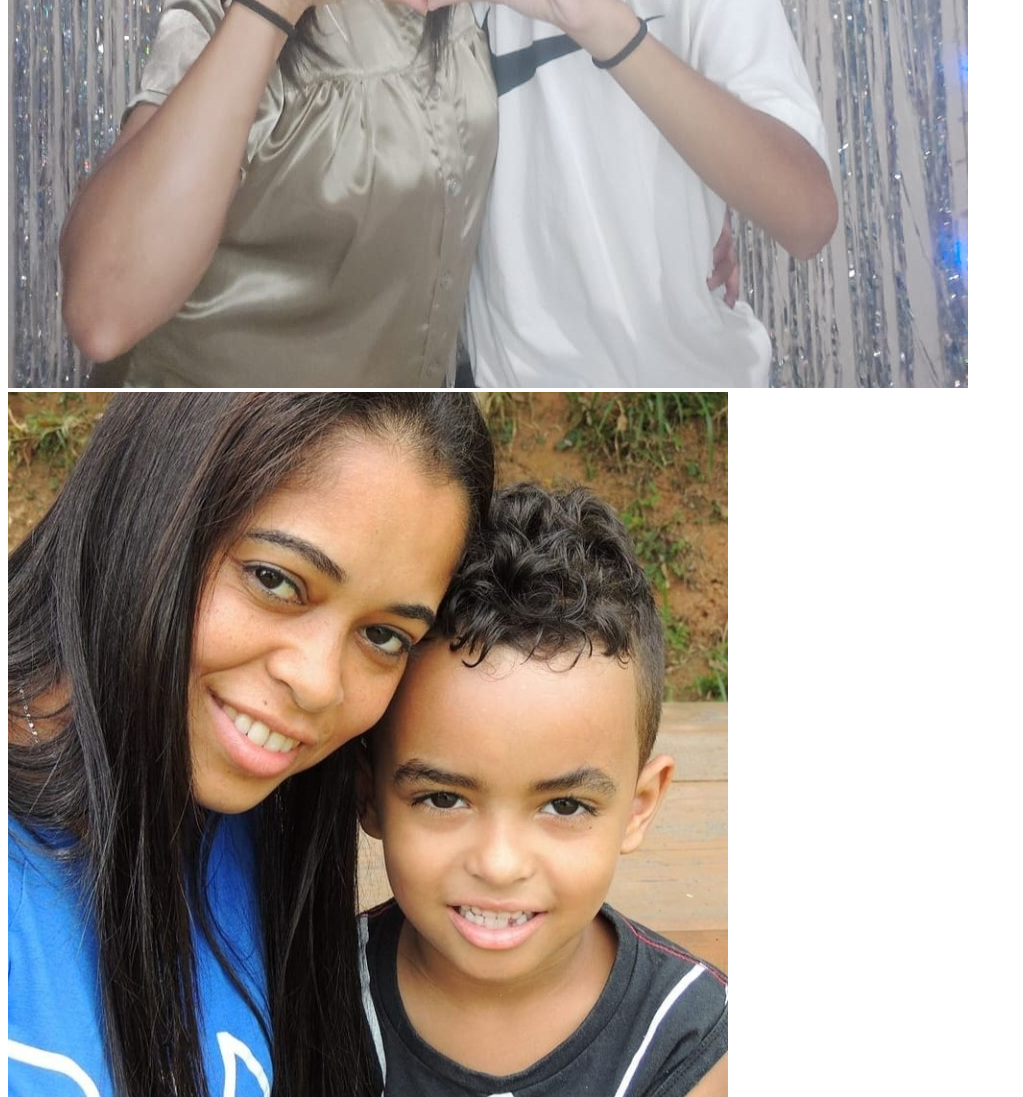
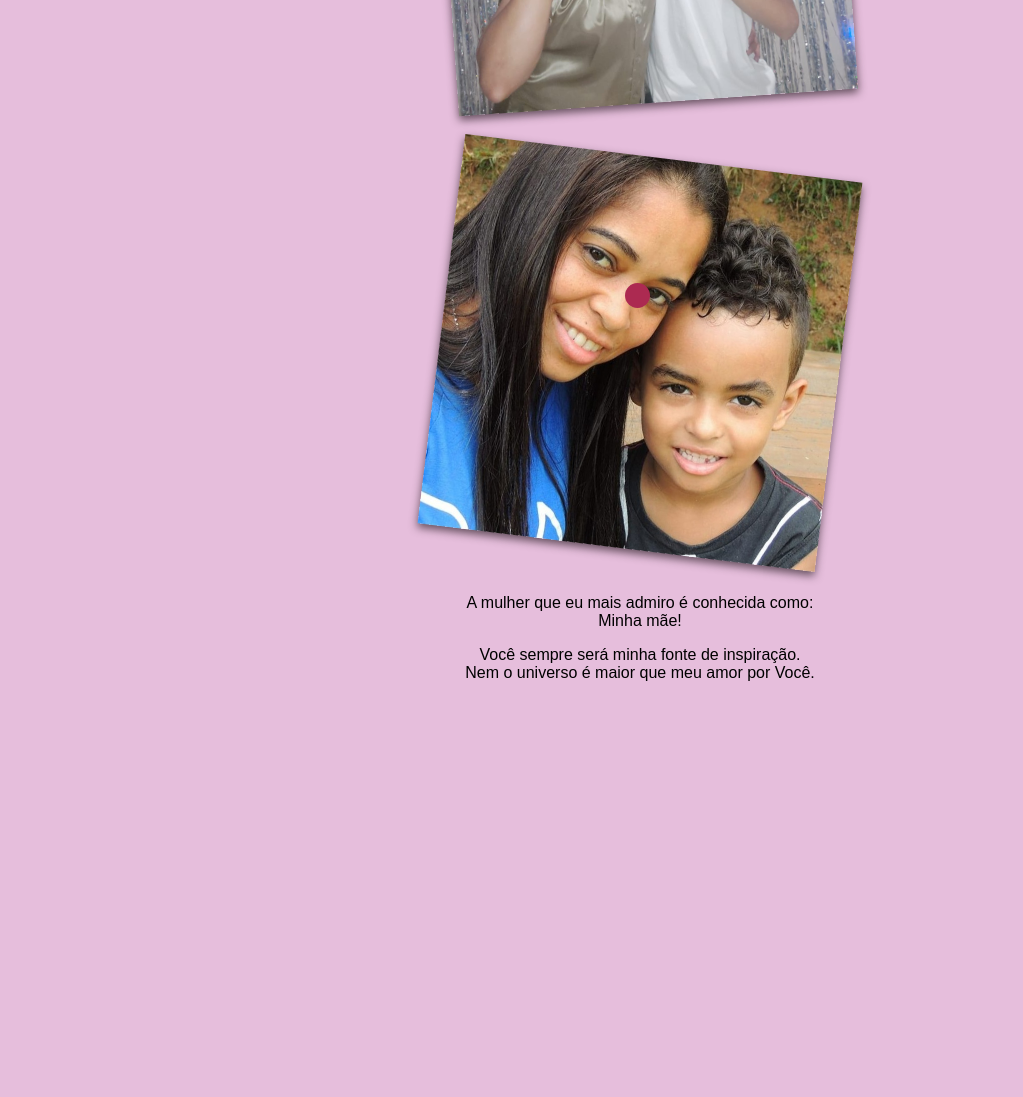
Before and after one commit to RafaelLfckkj/DiaDasMaes2, a plain HTML site: page index.html in a window 1280 px wide. Shown: the part 900-1997 px from the top of the page, without its empty margins (0-1023 px from the left). After the commit the page ends 1618 px from the top, so only its background shows below. Drawn offline with Linux system fonts and the light colour scheme.

Commit message:
CSS na metade - projeto quase finalizado falta só arrumar algumas coisas e adicionar mais conteudo

```diff
--- a/index.html
+++ b/index.html
@@ -5,6 +5,7 @@
     <meta charset="UTF-8">
     <meta name="viewport" content="width=device-width, initial-scale=1.0">
     <link rel="shortcut icon" href="./img/3dedcd235214cdde6b4e171fdbf66c9d-heart-icon.png" type="image/x-icon">
+    <link rel="stylesheet" href="style.css">
     <title>Feliz dia das Mães</title>
 </head>
 
@@ -13,14 +14,14 @@
         <div class="container">
             <div>
                 <img src="img/IMG-20250101-WA0040.jpg" alt="Foto com a mãe" class="img1">
-                <img src="img/Screenshot_20211204-000820_Instagram.jpg" alt="foto antiga com a mãe " class="img">
+                <img src="img/Screenshot_20211204-000820_Instagram.jpg" alt="foto antiga com a mãe " class="img2">
                 <div class="pin1"></div>
                 <div class="pin2"></div>
                 <div>
                     <p>A mulher que eu mais admiro é conhecida como:<br>Minha mãe!</p>
                     <p>Você sempre será minha fonte de inspiração.<br>
                         Nem o universo é maior que meu amor por Você.</p>
-                    <img src="./img/feliz dia das mães.png" alt="artezinha">
+                    <img src="./img/feliz dia das mães.png" alt="artezinha" class="img3">
                 </div>
             </div>
         </div>
--- /dev/null
+++ b/style.css
@@ -0,0 +1,73 @@
+body {
+  background-color: #e6bedc;
+  font-family: Arial, Helvetica, sans-serif;
+}
+
+html::before {
+  margin: -20px;
+}
+
+html::after {
+  content: "";
+  position: absolute;
+  top: 0;
+  left: 50%;
+  transform: translateX(-50%);
+  width: 500px;
+  height: 150px;
+  background-color: #a76f9a;
+  z-index: -1;
+}
+
+.faixa {
+  position: absolute;
+  top: 50%;
+  left: 0;
+  width: 100%;
+  height: 4px;
+  background-color: #6d2448;
+  z-index: -1;
+}
+
+.container {
+  max-width: 800px;
+  margin: 0 auto;
+  padding: 20px;
+  text-align: center;
+}
+
+.img1 {
+  max-width: 50%;
+  height: auto;
+  margin-top: 50px;
+  transform: rotate(-4deg);
+  box-shadow: 0 4px 8px rgba(43, 31, 38, 0.685);
+}
+
+.img2 {
+  max-width: 50%;
+  height: 33%;
+  margin-top: 50px;
+  transform: rotate(7deg);
+  box-shadow: 0 4px 8px rgba(43, 31, 38, 0.685);
+}
+
+.img3 {
+  max-width: 50%;
+  height: 33%;
+  margin-top: 50px;
+  transform: rotate(7deg);
+  position: absolute;
+  top: 700px;
+  left: 625px;
+}
+
+.pin1 {
+  width: 25px;
+  height: 25px;
+  background-color: rgb(172, 42, 81);
+  border-radius: 50%;
+  position: relative;
+  top: -270px;
+  left: 385px;
+}
```
